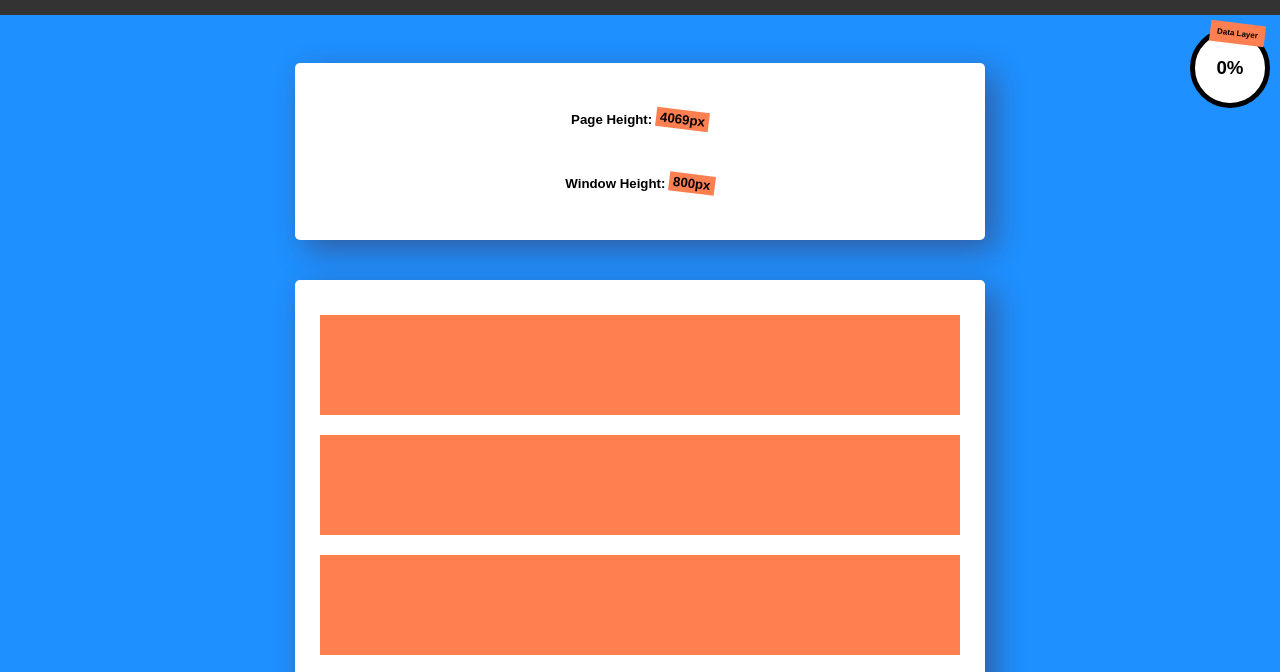
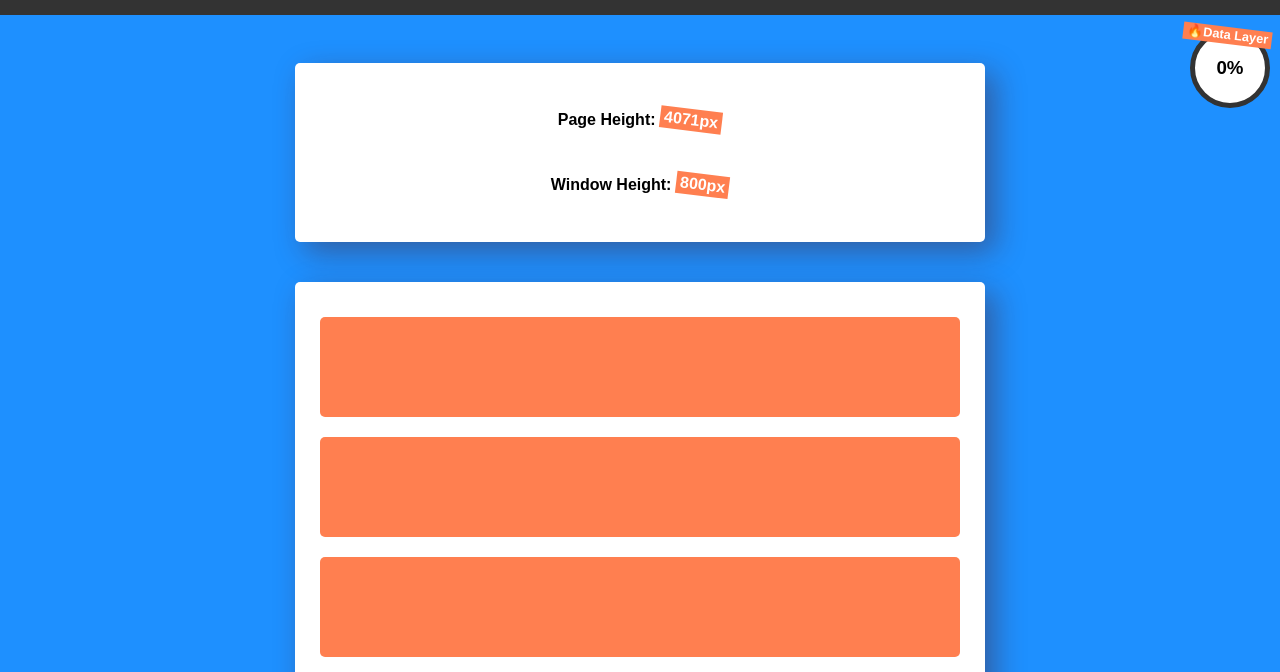
Before and after one commit to nickarocho/js-scroll-depth, a plain HTML site: page index.html in a window 1280 px wide. Shown: the part 57-729 px from the top of the page. Drawn offline with Linux system fonts and the light colour scheme.

Commit message:
touch stuff up

```diff
--- a/index.html
+++ b/index.html
@@ -12,8 +12,8 @@
   </header>
   <main>
     <div class="card-container">
-      <h5>Page Height: <span id="page-height"></span></h5>
-      <h5>Window Height: <span id="window-height"></span></h5>
+      <h4>Page Height: <span id="page-height"></span></h4>
+      <h4>Window Height: <span id="window-height"></span></h4>
     </div>
     <div class="card-container">
       <div class="card"></div>
@@ -48,15 +48,15 @@
       <div class="card"></div>
       <div class="card"></div>
     </div>
+    <aside class="scroll-marker">
+      <div class="wrapper">
+        <h4><span>🔥Data Layer</span></h4>
+        <h3 id="scroll-marker">Scroll!</h3>
+      </div>
+    </aside>
   </main>
-  <aside class="scroll-marker">
-    <div class="wrapper">
-      <span><h4>Data Layer</h4></span>
-      <h3>12</h3>
-    </div>
-  </aside>
   <footer>
-    <h3>Pretty dope!</h3>
+    <h3>😎 Pretty dope!</h3>
   </footer>
   <!-- lodash -->
   <script src="lodash.js"></script>
--- a/main.js
+++ b/main.js
@@ -5,7 +5,7 @@ const THROTTLE_RATE = 150;
 const percentEl = document.querySelector('#percent');
 const pageHeightEl = document.querySelector('#page-height');
 const windowHeightEl = document.querySelector('#window-height');
-const scrollMarkerEl = document.querySelector('.scroll-marker h3');
+const scrollMarkerEl = document.querySelector('#scroll-marker');
 
 const scrollDepth = {
   init() {
@@ -42,7 +42,6 @@ const scrollDepth = {
     }
   },
   emitDataLayerEvt(val) {
-    console.log(`EMIT DATALAYER EVENT: ${val}% scrolled`);
     scrollMarkerEl.textContent = `${val}%`;
   }
 }
@@ -50,4 +49,5 @@ const scrollDepth = {
 window.addEventListener('load', function() {
   scrollDepth.init();
 });
+
 window.addEventListener('resize', _.debounce(scrollDepth.init, 100));
--- a/style.css
+++ b/style.css
@@ -56,6 +56,7 @@ header, footer {
   width: 100%;
   min-height: 100px;
   margin: 10px 0;
+  border-radius: 5px;
 }
 
 .scroll-marker {
@@ -71,7 +72,7 @@ header, footer {
   margin: 10px;
   border-radius: 50%;
   background: white;
-  border: 5px solid black;
+  border: 5px solid #333;
 }
 
 .scroll-marker.wrapper {
@@ -79,20 +80,19 @@ header, footer {
 }
 
 aside h4 {
-  font-size: .5em;
-}
-
-aside span {
   position: absolute;
-  top: -10px;
-  right: 0;
+  top: -23px;
+  right: -20px;
   padding: 0 7px;
-  line-height: 0;
+  font-size: .8em;
+  line-height: 1em;
+  width: 100px;
 }
 
 span {
   display: inline-block;
   background: coral;
+  color: white;
   transform: rotate(7deg);
   padding: 2px 4px;
 }
```
